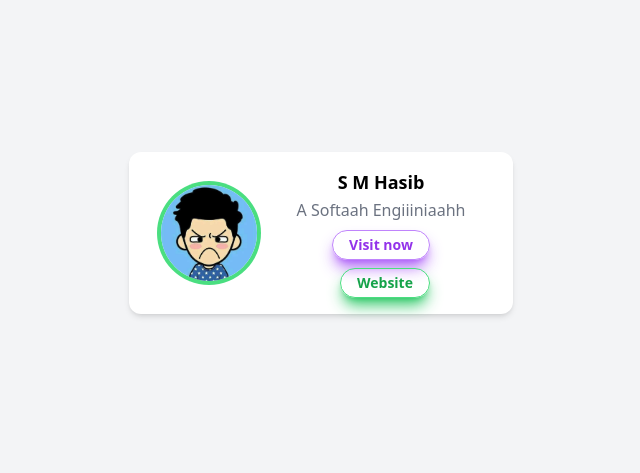
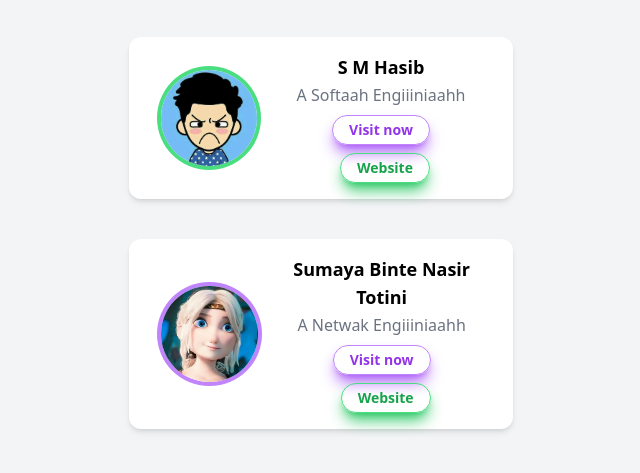
Before and after one commit to Hasib98/Tailwind-css-learning, a website: page src/index.html in a window 1280 px wide. Shown: the part 167-640 px from the top of the page, without its empty margins (319-959 px from the left). Drawn offline with Linux system fonts and the light colour scheme.

```diff
--- a/src/index.html
+++ b/src/index.html
@@ -6,14 +6,24 @@
   <link href="./output.css" rel="stylesheet">
 </head>
 
-<body class="h-screen flex  flex-col items-center justify-center bg-gray-100 dark:bg-gray-900 space-y-10">
-<!-- <body class="h-screen flex  flex-col items-center justify-center bg-shawa-800 dark:bg-gray-900 space-y-10"> -->
-  <div  class="max-w-sm mx-auto p-8 bg-white rounded-xl shadow-md space-y-2 sm:flex sm:items-center sm:py-4 sm:space-y-0 sm:space-x-6 dark:bg-gray-800 sm:dark:hover:bg-gray-700">
+<body class="h-screen flex  flex-col items-center justify-center bg-gray-100 dark:bg-gray-800 space-y-10">
+  <div  class="max-w-sm mx-auto p-8 bg-white rounded-xl shadow-md space-y-2 sm:flex sm:items-center sm:py-4 sm:space-y-0 sm:space-x-6 dark:bg-green-900/10 sm:dark:hover:bg-gray-700">
     <img class="h-24 mx-auto rounded-full ring-4 ring-green-400 sm:mx-0 sm:flex-shrink-0 transform hover:scale-105 duration-500" src="/images/logo.jpg" alt="">
     <div class="text-center space-y-2">
       <div class="space-y-0.5">
         <p class="text-lg text-black font-semibold dark:text-gray-300">S M Hasib</p>
         <p class="text-body capitalize text-gray-500 font-medium dark:text-gray-400">A Softaah engiiiniaahh</p>
+      </div>
+      <button onclick="" class=" btn btn-purple ">Visit now</button>
+      <button onclick="" class=" btn btn-green ml-2">Website</button>
+    </div>
+  </div>
+  <div  class="max-w-sm mx-auto p-8 bg-white rounded-xl shadow-md space-y-2 sm:flex sm:items-center sm:py-4 sm:space-y-0 sm:space-x-6 dark:bg-purple-900/10 sm:dark:hover:bg-gray-700">
+    <img class="h-24 mx-auto rounded-full ring-4 ring-purple-400 sm:mx-0 sm:flex-shrink-0 transform hover:scale-105 duration-500" src="tot.jpg" alt="">
+    <div class="text-center space-y-2">
+      <div class="space-y-0.5">
+        <p class="text-lg text-black font-semibold dark:text-gray-300">Sumaya Binte Nasir Totini</p>
+        <p class="text-body capitalize text-gray-500 font-medium dark:text-gray-400">A Netwak engiiiniaahh</p>
       </div>
       <button onclick="" class=" btn btn-purple ">Visit now</button>
       <button onclick="" class=" btn btn-green ml-2">Website</button>
```
Also changed, not shown: images/tot.jpg (added), src/output.css, src/tot.jpg (added).
